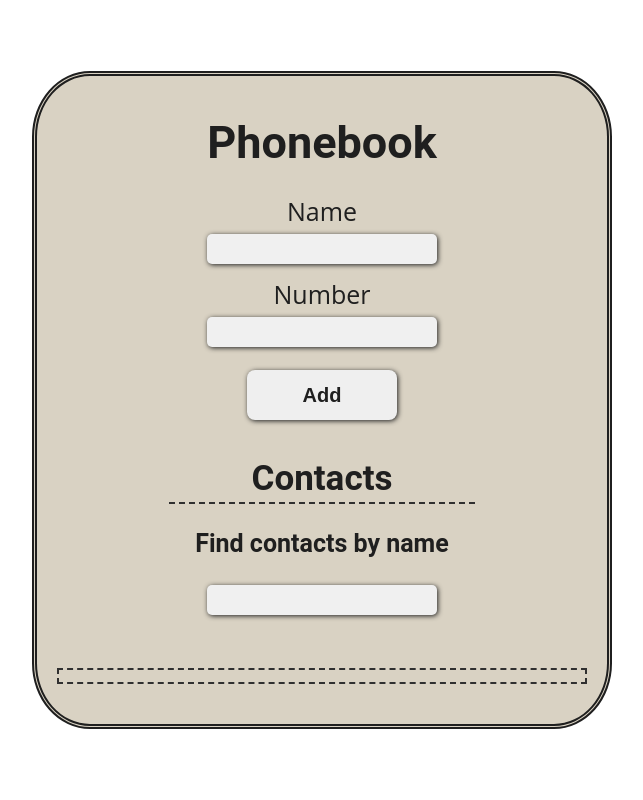
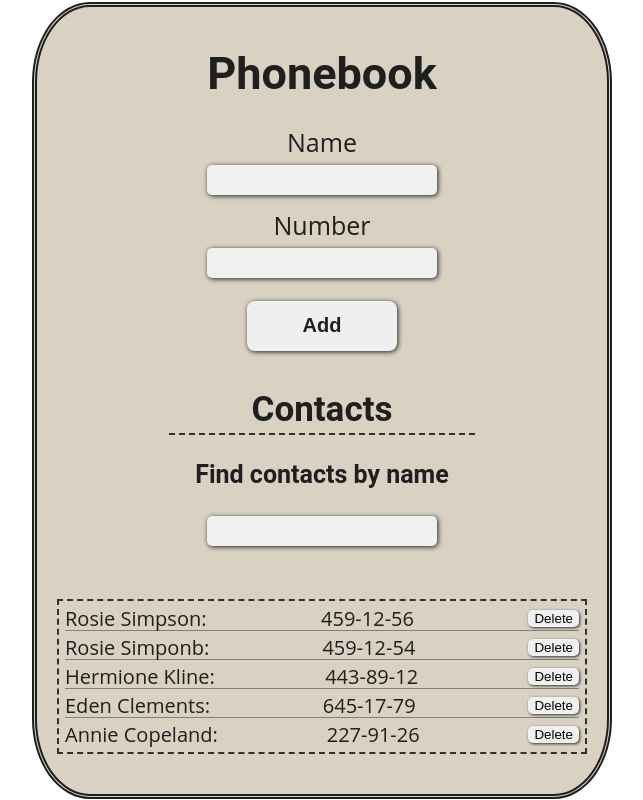
Before and after one commit to Petr-Mazka/goit-react-hw-08-phonebook, a React (Create React App) app: page / in a window 1280 px wide. Shown: the whole page, without its empty margins (318-961 px from the left). Built offline with nearby package versions, Linux system fonts and the light colour scheme.

Commit message:
Hw 06
done

```diff
--- a/package.json
+++ b/package.json
@@ -4,6 +4,7 @@
   "private": true,
   "homepage": "https://Petr-Mazka.github.io/goit-react-hw-04-phonebook/",
   "dependencies": {
+    "@reduxjs/toolkit": "^1.8.5",
     "@testing-library/jest-dom": "^5.16.3",
     "@testing-library/react": "^12.1.4",
     "@testing-library/user-event": "^13.5.0",
@@ -11,7 +12,10 @@
     "prop-types": "^15.8.1",
     "react": "^18.1.0",
     "react-dom": "^18.1.0",
+    "react-redux": "^8.0.2",
     "react-scripts": "5.0.1",
+    "redux": "^4.2.0",
+    "redux-persist": "^6.0.0",
     "web-vitals": "^2.1.3"
   },
   "scripts": {
--- a/src/components/App.jsx
+++ b/src/components/App.jsx
@@ -1,69 +1,38 @@
-import React, { useState, useEffect } from "react";
+import React from "react";
 import ContactsList from "./Phonebook/ContactsList/ContactsList";
-import Filter from "./Phonebook/Filter/Filter";
 import Form from "./Phonebook/Form/Form";
-import { nanoid } from 'nanoid/non-secure'
+// import { nanoid } from 'nanoid/non-secure'
 import css from './Phonebook.module.css'
 
-// export class App extends Component {
+// export const App = () => {
+//   const [contacts, setContacts] = useState(JSON.parse(localStorage.getItem('contacts')) ?? []);
+//   const [filter, setFilter] = useState('');
 
-//     state = {
-//         contacts: [
-//         { id: 'id-1', name: 'Rosie Simpson', number: '459-12-56' },
-//         { id: 'id-12', name: 'Rosie Simponb', number: '459-12-54' },
-//         { id: 'id-2', name: 'Hermione Kline', number: '443-89-12' },
-//         { id: 'id-3', name: 'Eden Clements', number: '645-17-79' },
-//         { id: 'id-4', name: 'Annie Copeland', number: '227-91-26' },],
-//         filter: ''
-//     }
+//   useEffect(() => {
+//     window.localStorage.setItem('contacts', JSON.stringify(contacts));
+//   }, [contacts]);
 
-//     componentDidUpdate(prevProps, prevState) {
-//       if (prevState.contacts !== this.state.contacts) {
-//           localStorage.setItem('contacts', JSON.stringify(this.state.contacts));
-//       }
-//     }
+//   const changeFilter = (event) => {
+//     setFilter(event.currentTarget.value);
+//   }
 
-//     componentDidMount() {
-//       const contacts = localStorage.getItem('contacts');
-//       if (contacts) {
-//         this.setState({ contacts: JSON.parse(contacts) });
-//       }
-//     }
 
-//     changeFilter = (event) => {
-//         this.setState({
-//             filter: event.currentTarget.value
-//         })
-//     }
+//     contacts.find(contact =>
+//     contact.name.toLowerCase() === data.name.toLowerCase()) ?
+//     alert(`${data.name} is already in contacts`) :
+//     setContacts([...contacts, newContact]);
+//   }
 
-//     formSubmitHandler = data => {
+//   const deleteContact = (contactId) => {
+//     setContacts(prevState => prevState.filter(contact => contact.id !== contactId));
+//   }
 
-//         const newContact = {
-//             id: nanoid(),
-//             name: data.name,
-//             number: data.number
-//         }
+//   const normalizedFilter = filter.toLowerCase();
+//   const visibleContacts = contacts.filter(contact => {
+//     return contact.name.toLowerCase().includes(normalizedFilter);
+//   });
 
-//         this.state.contacts.find(contact =>
-//             contact.name.toLowerCase() === data.name.toLowerCase()) ?
-//             alert(`${data.name} is already in contacts`) :
-//             this.setState({
-//                 contacts: [...this.state.contacts, newContact]
-//             })
-//     }
-
-//       deleteContact = contactId => {
-//         this.setState(prevState => ({
-//         contacts: prevState.contacts.filter(contact => contact.id !== contactId),
-//         }));
-//       };
-
-//     render() {
-//         const normalizedFilter = this.state.filter.toLowerCase();
-//         const visibleContacts = this.state.contacts.filter(contact => {
-//             return contact.name.toLowerCase().includes(normalizedFilter);
-//         })
-//       return (
+//   return (
 //       <div
 //       style={{
 //         height: '100vh',
@@ -75,49 +44,16 @@ import css from './Phonebook.module.css'
 //       }}
 //     >
 //         <div className={css.container}>
-//             <Form onSubmit={this.formSubmitHandler} />
-//             <ContactsList title="Contacts" contacts={visibleContacts} onDeleteContact={this.deleteContact}>
-//                 <Filter onChange={this.changeFilter} type="text" value={this.state.filter} name="filter" title="" pattern="" />
+//             <Form onSubmit={formSubmitHandler} />
+//             <ContactsList title="Contacts" contacts={visibleContacts} onDeleteContact={deleteContact}>
+//                 <Filter onChange={changeFilter} type="text" value={filter} name="filter" title="" pattern="" />
 //             </ContactsList>
 //           </div>
 //       </div>
-//     );
-//   }
+//   );
 // }
 
 export const App = () => {
-  const [contacts, setContacts] = useState(JSON.parse(localStorage.getItem('contacts')) ?? []);
-  const [filter, setFilter] = useState('');
-
-  useEffect(() => {
-    window.localStorage.setItem('contacts', JSON.stringify(contacts));
-  }, [contacts]);
-
-  const changeFilter = (event) => {
-    setFilter(event.currentTarget.value);
-  }
-
-  const formSubmitHandler = (data) => {
-    const newContact = {
-      id: nanoid(),
-      name: data.name,
-      number: data.number
-    }
-
-    contacts.find(contact =>
-    contact.name.toLowerCase() === data.name.toLowerCase()) ?
-    alert(`${data.name} is already in contacts`) :
-    setContacts([...contacts, newContact]);
-  }
-
-  const deleteContact = (contactId) => {
-    setContacts(prevState => prevState.filter(contact => contact.id !== contactId));
-  }
-
-  const normalizedFilter = filter.toLowerCase();
-  const visibleContacts = contacts.filter(contact => {
-    return contact.name.toLowerCase().includes(normalizedFilter);
-  });
 
   return (
       <div
@@ -131,11 +67,9 @@ export const App = () => {
       }}
     >
         <div className={css.container}>
-            <Form onSubmit={formSubmitHandler} />
-            <ContactsList title="Contacts" contacts={visibleContacts} onDeleteContact={deleteContact}>
-                <Filter onChange={changeFilter} type="text" value={filter} name="filter" title="" pattern="" />
-            </ContactsList>
-          </div>
+          <Form />
+          <ContactsList title="Contacts" />
+        </div>
       </div>
   );
 }
--- a/src/components/Phonebook/ContactsList/ContactsList.jsx
+++ b/src/components/Phonebook/ContactsList/ContactsList.jsx
@@ -1,17 +1,38 @@
 import PropTypes from "prop-types";
+import { useSelector, useDispatch } from 'react-redux';
+import { deleteContact, getContacts, getFilter } from '../../../redux/slicer';
+import Filter from "../Filter/Filter";
 import css from "./ContactsList.module.css";
 
-const ContactsList = ({ contacts, title, onDeleteContact, children }) => {
+const ContactsList = () => {
+
+    const dispatch = useDispatch();
+    const contacts = useSelector(getContacts);
+    const filter = useSelector(getFilter);
+
+    const removeContact = (contactId) => {
+        dispatch(deleteContact(contactId));
+    }
+
+    const filtredContact = () => {
+    const normalizedFilter = filter.toLowerCase();
+        return contacts.filter(contact =>
+            contact.name.toLowerCase().includes(normalizedFilter)
+        );
+    };
+
+    const contactsList = filtredContact();
+
     return (
         <>
-        <h2 className={css.title}>{title}</h2>
-        {children}
+        <h2 className={css.title}>Contacts</h2>
+        <Filter/>
         <ul className={css.list}>
-        {contacts.map(contact => (
+        {contactsList.map(contact => (
             <li className={css.item} key={contact.id}>
             <span>{contact.name}:</span>
             <span>{contact.number}</span>
-            <button type="button" className={css.deleteButton} onClick={() => onDeleteContact(contact.id)}>Delete</button>
+            <button type="button" className={css.deleteButton} onClick={() => removeContact(contact.id)}>Delete</button>
             </li>
         ))}
         </ul>
@@ -20,14 +41,7 @@ const ContactsList = ({ contacts, title, onDeleteContact, children }) => {
 }
 
 ContactsList.propTypes = {
-    contacts: PropTypes.arrayOf(
-        PropTypes.shape({
-            name: PropTypes.string.isRequired,
-            number: PropTypes.string.isRequired
-        }).isRequired
-    ).isRequired,
-    title: PropTypes.string.isRequired,
-    children: PropTypes.object.isRequired
+    title: PropTypes.string,
 }
 
 export default ContactsList;
--- a/src/components/Phonebook/Form/Form.jsx
+++ b/src/components/Phonebook/Form/Form.jsx
@@ -1,65 +1,38 @@
-import React, { useState } from "react";
+import React, { useState, useMemo } from "react";
+import { useDispatch, useSelector } from 'react-redux';
+import { nanoid } from 'nanoid/non-secure'
+import { addContact, getContacts } from "../../../redux/slicer";
 import Input from "../Input/Input";
 import Label from "../Label/Label";
 import css from "./Form.module.css";
 
-
-// class Form extends Component {
-//     state = {
-//         name: "",
-//         number: ""
-//     }
-
-//     handleChange = (event) => {
-//         this.setState({
-//             [event.target.name]: event.target.value
-//         })
-//     }
-
-//     handleSubmit = (event) => {
-//         event.preventDefault();
-//         const { name, number } = this.state;
-//         this.props.onSubmit({
-//             name,
-//             number
-//         });
-//         this.setState({
-//             name: "",
-//             number: ""
-//         })
-//     }
-
-//     render() {
-//         const { name, number } = this.state;
-//         return (
-//             <>
-//             <h1 className={css.mainTitle}>Phonebook</h1>
-//             <form className={css.form} onSubmit={this.handleSubmit}>
-//                 <Label text="Name">
-//                     <Input type="text" name="name" pattern="^[a-zA-Zа-яА-Я]+(([' -][a-zA-Zа-яА-Я ])?[a-zA-Zа-яА-Я]*)*$" title="Name may contain only letters, apostrophe, dash and spaces. For example Adrian, Jacob Mercer, Charles de Batz de Castelmore d'Artagnan" value={name} onChange={this.handleChange} />
-//                 </Label>
-//                 <Label text="Number">
-//                     <Input type="tel" name="number" pattern="\+?\d{1,4}?[-.\s]?\(?\d{1,3}?\)?[-.\s]?\d{1,4}[-.\s]?\d{1,4}[-.\s]?\d{1,9}" title="Phone number must be digits and can contain spaces, dashes, parentheses and can start with +" value={number} onChange={this.handleChange} />
-//                 </Label>
-//                 <button className={css.formButton} type="submit">Add</button>
-//             </form>
-//             </>
-//         )
-//     }
-// }
-
-const Form = ({ onSubmit }) => {
+const Form = () => {
     const [name, setName] = useState("");
     const [number, setNumber] = useState("");
 
+    const nameInputId = useMemo(() => nanoid(), []);
+    const numberInputId = useMemo(() => nanoid(), []);
+
+    const dispatch = useDispatch();
+    const contacts = useSelector(getContacts);
+
+    const formReset = () => {
+        setName("");
+        setNumber("");
+    }
+
     const handleSubmit = (event) => {
         event.preventDefault();
-        onSubmit({
-            name,
-            number
-        });
-        setName("");
-        setNumber("");
+        const newContact = {
+            id: nanoid(),
+            name: name,
+            number: number
+        }
+
+        contacts.find(contact => contact.name.toLowerCase() === name.toLowerCase()) ?
+            alert(`${name} is already in contacts`) :
+            dispatch(addContact(newContact));
+        formReset();
     }
 
     const handleChange = (event) => {
@@ -80,11 +53,11 @@ const Form = ({ onSubmit }) => {
             <>
             <h1 className={css.mainTitle}>Phonebook</h1>
             <form className={css.form} onSubmit={handleSubmit}>
-                <Label text="Name">
-                    <Input type="text" name="name" pattern="^[a-zA-Zа-яА-Я]+(([' -][a-zA-Zа-яА-Я ])?[a-zA-Zа-яА-Я]*)*$" title="Name may contain only letters, apostrophe, dash and spaces. For example Adrian, Jacob Mercer, Charles de Batz de Castelmore d'Artagnan" value={name} onChange={handleChange} />
+                <Label text="Name" htmlFor={nameInputId}>
+                    <Input type="text" id={nameInputId} name="name" pattern="^[a-zA-Zа-яА-Я]+(([' -][a-zA-Zа-яА-Я ])?[a-zA-Zа-яА-Я]*)*$" title="Name may contain only letters, apostrophe, dash and spaces. For example Adrian, Jacob Mercer, Charles de Batz de Castelmore d'Artagnan" value={name} onChange={handleChange} />
                 </Label>
-                <Label text="Number">
-                    <Input type="tel" name="number" pattern="\+?\d{1,4}?[-.\s]?\(?\d{1,3}?\)?[-.\s]?\d{1,4}[-.\s]?\d{1,4}[-.\s]?\d{1,9}" title="Phone number must be digits and can contain spaces, dashes, parentheses and can start with +" value={number} onChange={handleChange} />
+                <Label text="Number" htmlFor={numberInputId}>
+                    <Input type="tel" name="number" id={numberInputId} pattern="\+?\d{1,4}?[-.\s]?\(?\d{1,3}?\)?[-.\s]?\d{1,4}[-.\s]?\d{1,4}[-.\s]?\d{1,9}" title="Phone number must be digits and can contain spaces, dashes, parentheses and can start with +" value={number} onChange={handleChange} />
                 </Label>
                 <button className={css.formButton} type="submit">Add</button>
             </form>
--- a/src/components/Phonebook/Input/Input.jsx
+++ b/src/components/Phonebook/Input/Input.jsx
@@ -1,7 +1,7 @@
 import PropTypes from "prop-types";
 import css from "./Input.module.css";
 
-const Input = ({ type, name, pattern, title, value, onChange }) => {
+const Input = ({ type, name, pattern, title, value, id, onChange }) => {
     return (
         <input
             className={css.input}
@@ -9,6 +9,7 @@ const Input = ({ type, name, pattern, title, value, onChange }) => {
             name={name}
             pattern={pattern}
             title={title}
+            id={id}
             required
             value={value}
             onChange={onChange}
@@ -22,7 +23,7 @@ Input.propTypes = {
     pattern: PropTypes.string.isRequired,
     title: PropTypes.string.isRequired,
     value: PropTypes.string.isRequired,
-    onChange: PropTypes.func.isRequired
+    onChange: PropTypes.func.isRequired,
 }
 
 export default Input;
--- a/src/index.js
+++ b/src/index.js
@@ -1,10 +1,18 @@
 import React from 'react';
 import ReactDOM from 'react-dom/client';
+import { Provider } from 'react-redux';
+import { PersistGate } from 'redux-persist/integration/react';
 import { App } from 'components/App';
 import './index.css';
+import { store, persistor } from './redux/store';
+
 
 ReactDOM.createRoot(document.getElementById('root')).render(
   <React.StrictMode>
-    <App />
-  </React.StrictMode>
+    <Provider store={store}>
+      <PersistGate loading={null} persistor={persistor}>
+        <App />
+      </PersistGate>
+    </Provider>
+    </React.StrictMode>
 );
--- /dev/null
+++ b/src/redux/slicer.js
@@ -0,0 +1,57 @@
+import { createSlice } from '@reduxjs/toolkit';
+import { persistReducer } from 'redux-persist';
+import storage from 'redux-persist/lib/storage';
+
+const BEGIN_CONTACTS = [{ id: 'id-1', name: 'Rosie Simpson', number: '459-12-56' },
+        { id: 'id-12', name: 'Rosie Simponb', number: '459-12-54' },
+        { id: 'id-2', name: 'Hermione Kline', number: '443-89-12' },
+        { id: 'id-3', name: 'Eden Clements', number: '645-17-79' },
+        { id: 'id-4', name: 'Annie Copeland', number: '227-91-26' },
+];
+
+const initialState = {
+  items: BEGIN_CONTACTS,
+  filter: '',
+};
+
+const contactsSlice = createSlice({
+  name: 'contacts',
+  initialState: {
+    items: initialState.items,
+  },
+  reducers: {
+    addContact(state, action) {
+      state.items.push(action.payload);
+    },
+
+    deleteContact(state, action) {
+      state.items = state.items.filter(({ id }) => id !== action.payload);
+    },
+  },
+});
+
+export const filterSlice = createSlice({
+  name: 'filter',
+  initialState: initialState.filter,
+  reducers: {
+    changeFilter(state, action) {
+      return (state = action.payload);
+    },
+  },
+});
+
+export const { addContact, deleteContact } = contactsSlice.actions;
+export const { changeFilter } = filterSlice.actions;
+
+const persistConfig = {
+  key: 'root',
+  storage,
+};
+
+export const contactsReducer = persistReducer(
+  persistConfig,
+  contactsSlice.reducer
+);
+
+export const getContacts = state => state.contacts.items;
+export const getFilter = state => state.filter;
--- /dev/null
+++ b/src/redux/store.js
@@ -0,0 +1,27 @@
+import { configureStore } from '@reduxjs/toolkit';
+import {
+  persistStore,
+  FLUSH,
+  REHYDRATE,
+  PAUSE,
+  PERSIST,
+  PURGE,
+  REGISTER,
+} from 'redux-persist';
+import { contactsReducer, filterSlice } from './slicer';
+
+export const store = configureStore({
+  reducer: {
+    contacts: contactsReducer,
+    filter: filterSlice.reducer,
+  },
+  middleware(getDefaultMiddleware) {
+    return getDefaultMiddleware({
+      serializableCheck: {
+        ignoredActions: [FLUSH, REHYDRATE, PAUSE, PERSIST, PURGE, REGISTER],
+      },
+    });
+  },
+});
+
+export const persistor = persistStore(store);
```
Also changed, not shown: src/components/Phonebook/Filter/Filter.jsx (+11 -12 lines), src/components/Phonebook/Label/Label.jsx (+4 -3 lines), 1 other file (tests, documents, lock files or other folders).
